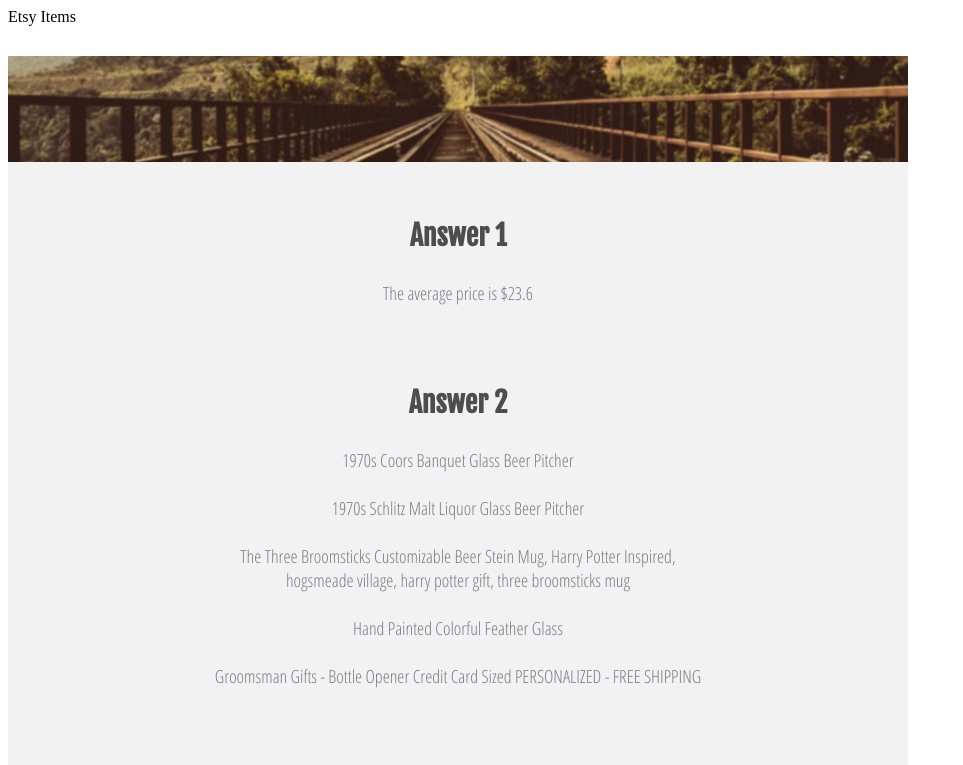
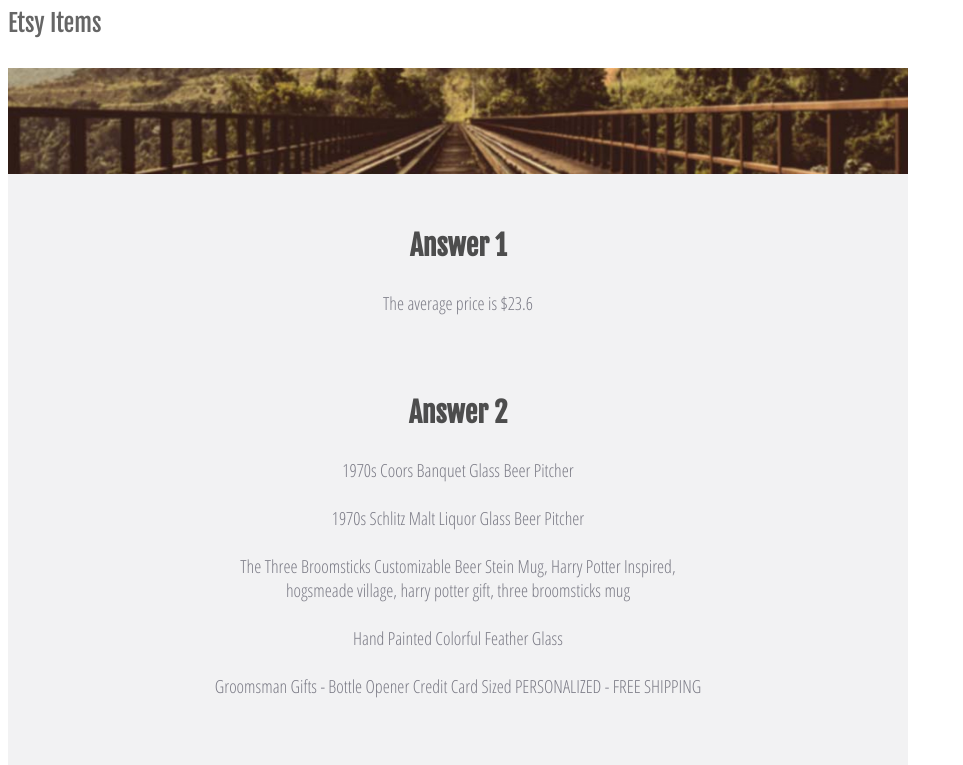
Before and after one commit to CZHerrington/CZHerrington.github.io, a plain HTML site: page index.html in a window 1280 px wide. Shown: the top 765 px of the page, without its empty margins (0-963 px from the left). Drawn offline with Linux system fonts and the light colour scheme.

Commit message:
formatting fixes

```diff
--- a/main.css
+++ b/main.css
@@ -1,13 +1,13 @@
 .container{
   background-color: #f2f2f3;
  width: 900px;
-   font-family: 'Fjalla One', sans-serif;
-   font-size: 24px;
-   color: #666666;
 }
 
-.title{
+ .title{
   padding-bottom: 30px;
+  font-family: 'Fjalla One', sans-serif;
+  font-size: 24px;
+  color: #666666;
 }
 
 .bg{
```
